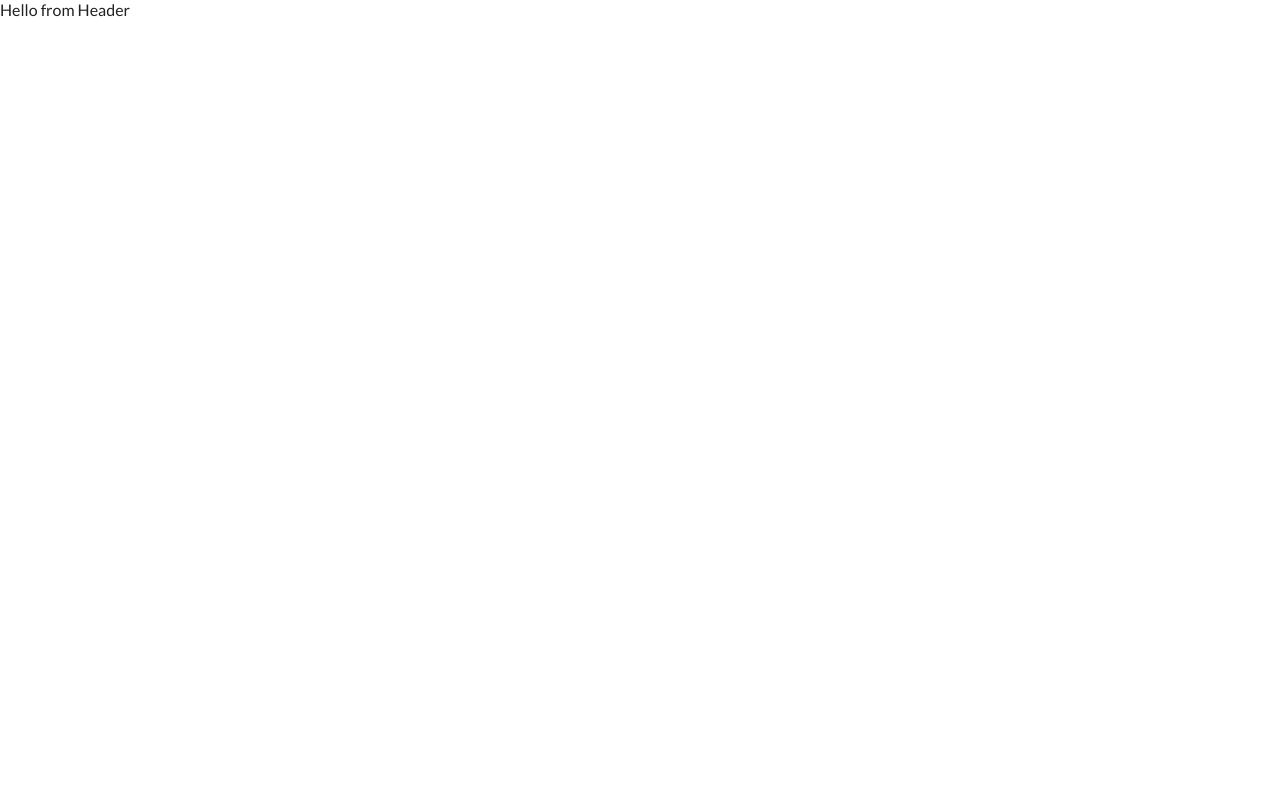
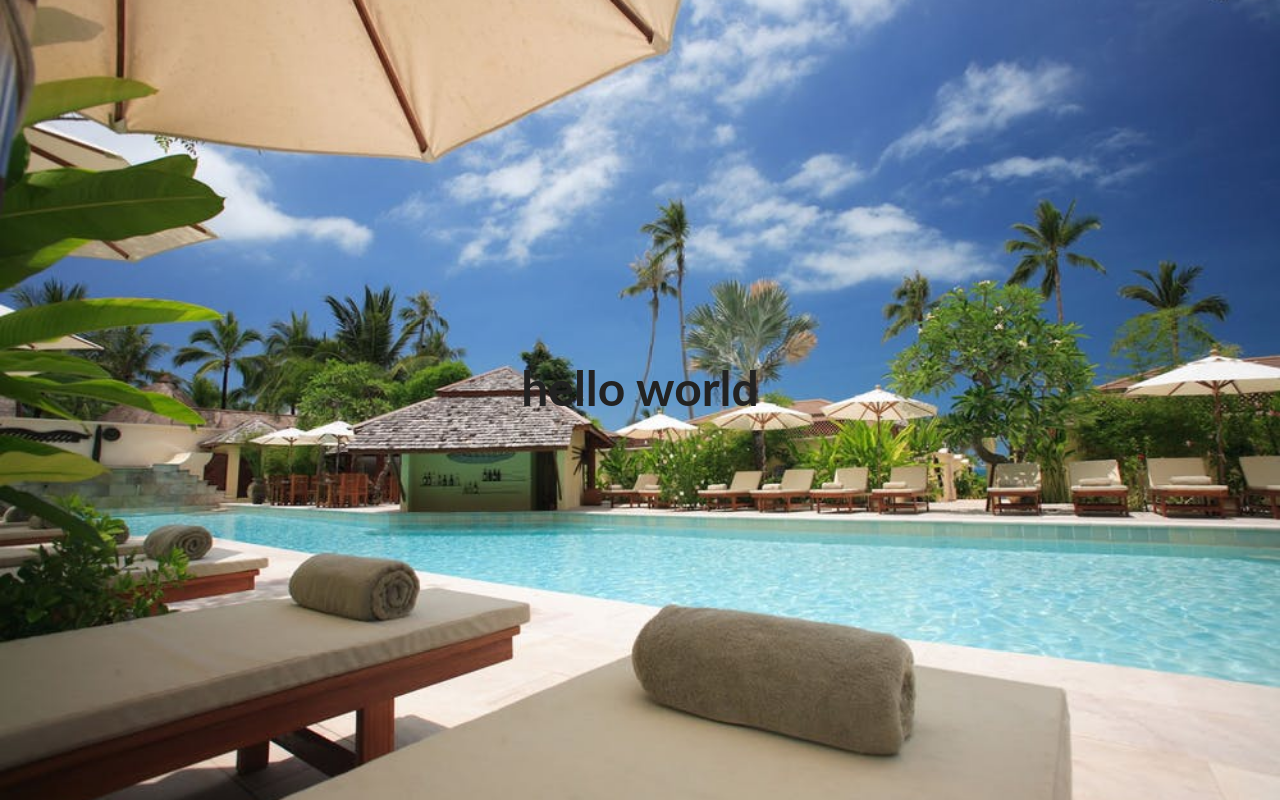
Before and after one commit to nelsW70/react_beachwalk-resort, a React (Create React App) app: page / in a window 1280 px wide. Built offline with nearby package versions, Linux system fonts and the light colour scheme; the HTML template or start-up script is replaced by a standard one.

Commit message:
add: 44: hero component

```diff
--- /dev/null
+++ b/src/components/globals/Hero.js
@@ -0,0 +1,12 @@
+import styled from 'styled-components';
+import homeImg from '../../images/homeBcg.jpeg';
+
+const Hero = styled.header`
+  min-height: 100vh;
+  background: url(${props => props.img || homeImg}) center/cover fixed no-repeat;
+  display: flex;
+  align-items: center;
+  justify-content: center;
+`;
+
+export default Hero;
--- a/src/components/home/Header.js
+++ b/src/components/home/Header.js
@@ -1,7 +1,13 @@
 import React from 'react';
+import Hero from '../globals/Hero';
+import aboutImg from '../../images/aboutBcg.jpeg';
 
 const Header = () => {
-  return <div>Hello from Header</div>;
+  return (
+    <Hero img={aboutImg}>
+      <h1>hello world</h1>
+    </Hero>
+  );
 };
 
 export default Header;
```
